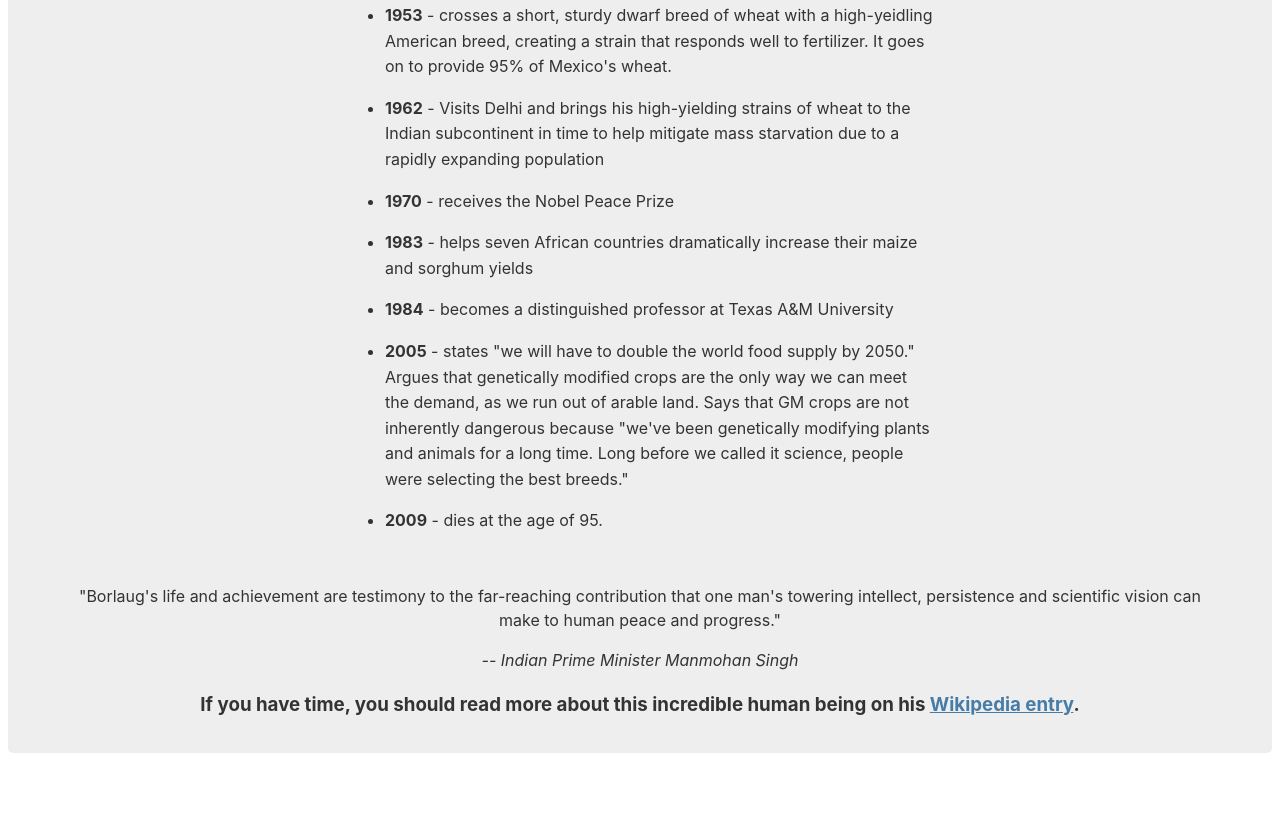
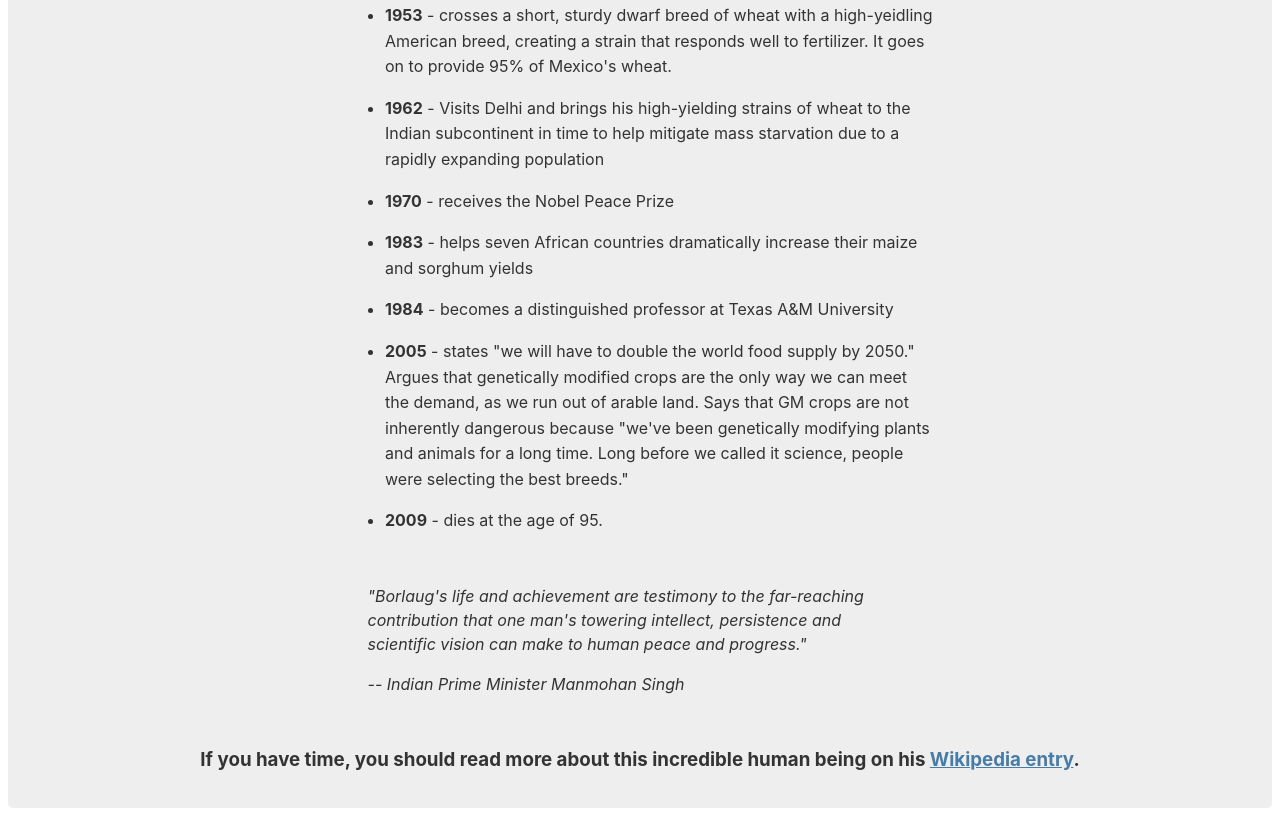
Before and after one commit to byiringiroscar/microverse_challenge_oscar_with_hifsa, a plain HTML site: page index.html in a window 1280 px wide. Shown: the part 1347-2185 px from the top of the page. Before the commit the page ends 2130 px from the top, so only its background shows below. Drawn offline with nearby package versions, Linux system fonts and the light colour scheme.

Commit message:
add quote style

```diff
--- a/style.css
+++ b/style.css
@@ -68,3 +68,11 @@ body {
   li {
     margin: 16px 0;
   }
+
+
+  blockquote {
+    font-style: italic;
+    max-width: 545px;
+    margin: 0 auto 50px auto;
+    text-align: left;
+  }
```
